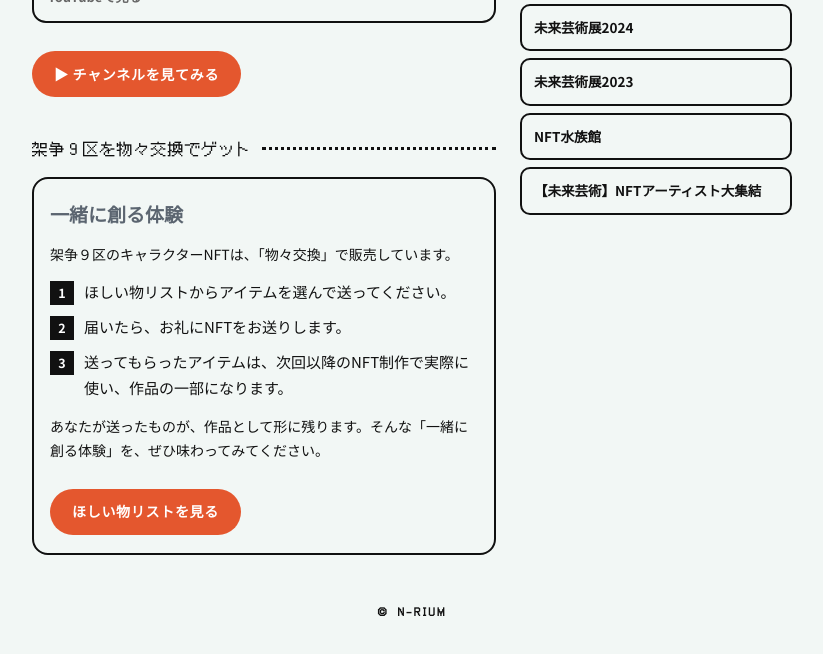
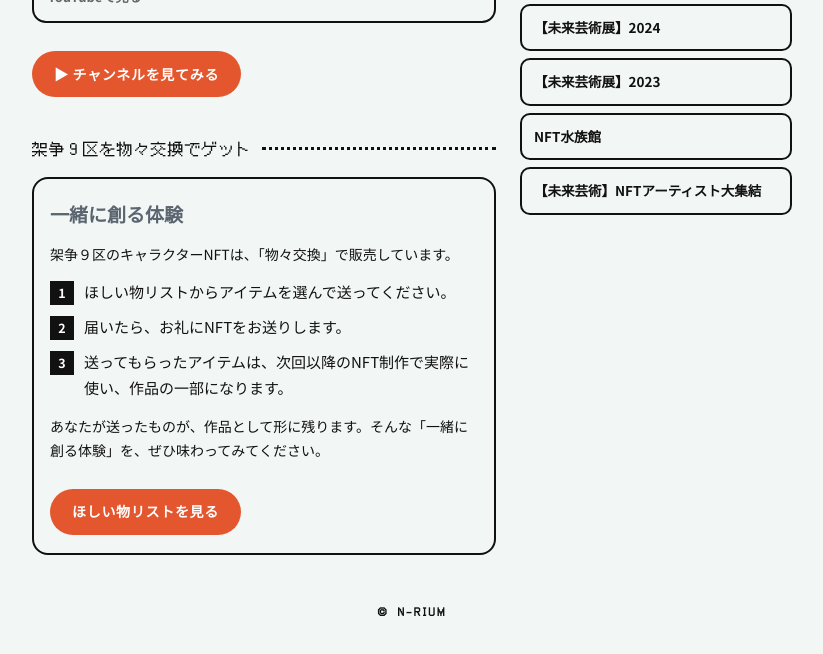
Before and after one commit to nrium/nrium, a plain HTML site: page index.html in a window 1280 px wide. Shown: the part 3030-3684 px from the top of the page, without its empty margins (228-1051 px from the left). Drawn offline with Linux system fonts and the light colour scheme; a web font is replaced by a local one.

Commit message:
未来芸術展の表記を【未来芸術展】2024／2023に変更

```diff
--- a/index.html
+++ b/index.html
@@ -939,7 +939,7 @@ links: [
 ]}
 ],
 booksMore: { button: "▶︎ その他の本も見てみる", url: "https://ec.jpyc-service.com/shops/nrium?tag=ZINE%E3%83%BB%E3%83%AA%E3%83%88%E3%83%AB%E3%83%97%E3%83%AC%E3%82%B9#products"},
-events: ["Nリウム展2026秋", "Nリウム展", "#Nリウム", "Nリウムガチャ", "未来芸術展2024", "未来芸術展2023", "NFT水族館", "【未来芸術】NFTアーティスト大集結"]
+events: ["Nリウム展2026秋", "Nリウム展", "#Nリウム", "Nリウムガチャ", "【未来芸術展】2024", "【未来芸術展】2023", "NFT水族館", "【未来芸術】NFTアーティスト大集結"]
 };
 var esc = function (s) { return String(s).replace(/[&<>"]/g, function (c) { return { "&": "&amp;", "<": "&lt;", ">": "&gt;", '"': "&quot;"}[c];});};
 var ext = function (u) { return 'href="' + esc(u) + '" target="_blank" rel="noopener"';};
```
